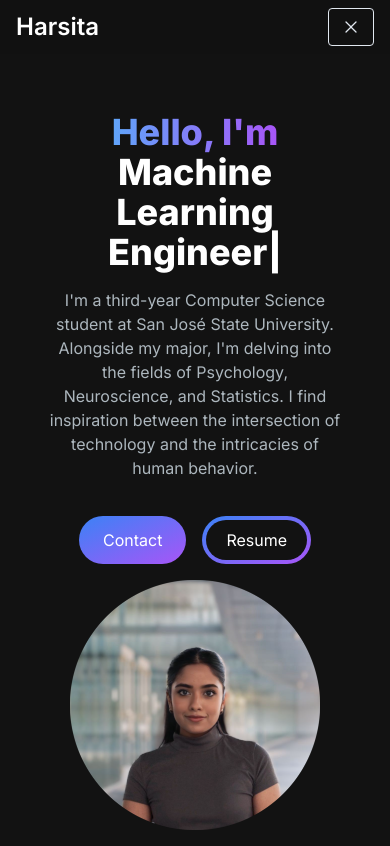
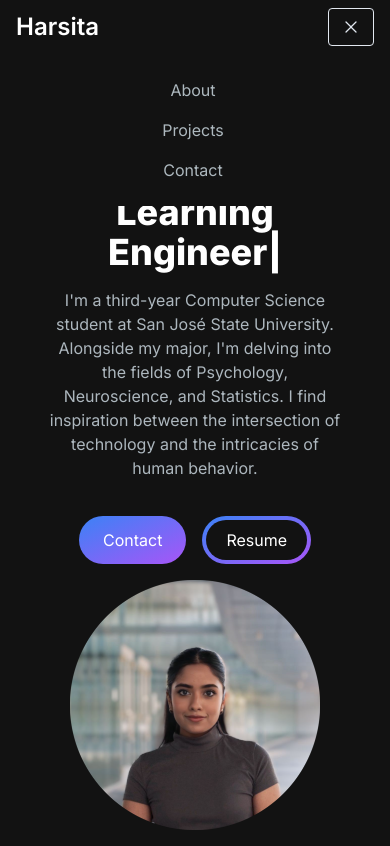
Before and after one commit to harsita-keerthi/portfolio-website-v2, a Next.js app: page / in a window 390 px wide. Both pictures are taken after a click on the button 351 px from the left and 27 px from the top of the page. Built offline with nearby package versions, Linux system fonts and the light colour scheme.

Commit message:
navbar menu overlay for mobile app

```diff
--- /dev/null
+++ b/src/components/MenuOverlay.jsx
@@ -0,0 +1,16 @@
+import React from "react";
+import NavLink from "./NavLink";
+
+const MenuOverlay = ({ links }) => {
+  return (
+    <ul className="flex flex-col py-4 items-center">
+      {links.map((link, index) => (
+        <li key={index}>
+          <NavLink href={link.path} title={link.title} />
+        </li>
+      ))}
+    </ul>
+  );
+};
+
+export default MenuOverlay;
--- a/src/components/Navbar.jsx
+++ b/src/components/Navbar.jsx
@@ -3,6 +3,7 @@
 import Link from 'next/link'
 import NavLink from "./NavLink";
 import { Bars3Icon, XMarkIcon } from "@heroicons/react/24/solid"
+import MenuOverlay from "./MenuOverlay";
 
 const navLinks = [
     {
@@ -17,12 +18,12 @@
         title: "Contact",
         path: "#contact",
     },
-]
+];
 
 const Navbar = () => {
     const [navbarOpen, setNavbarOpen] = useState(false);
     return (
-        <nav className="fixed top-0 left-0 right-0 z-10 bg-[#121212] bg-opacity-90">
+        <nav className="fixed top-0 left-0 right-0 z-10 bg-[#121212] bg-opacity-100">
             <div className="flex flex-wrap items-center justify-between mx-auto px-4 py-2">
                 <Link
                     href={"/"}
@@ -51,6 +52,7 @@
                     </ul>
                 </div>
             </div>
+            {navbarOpen ? <MenuOverlay links={navLinks}/> : null}
         </nav>
     )
 }
```
